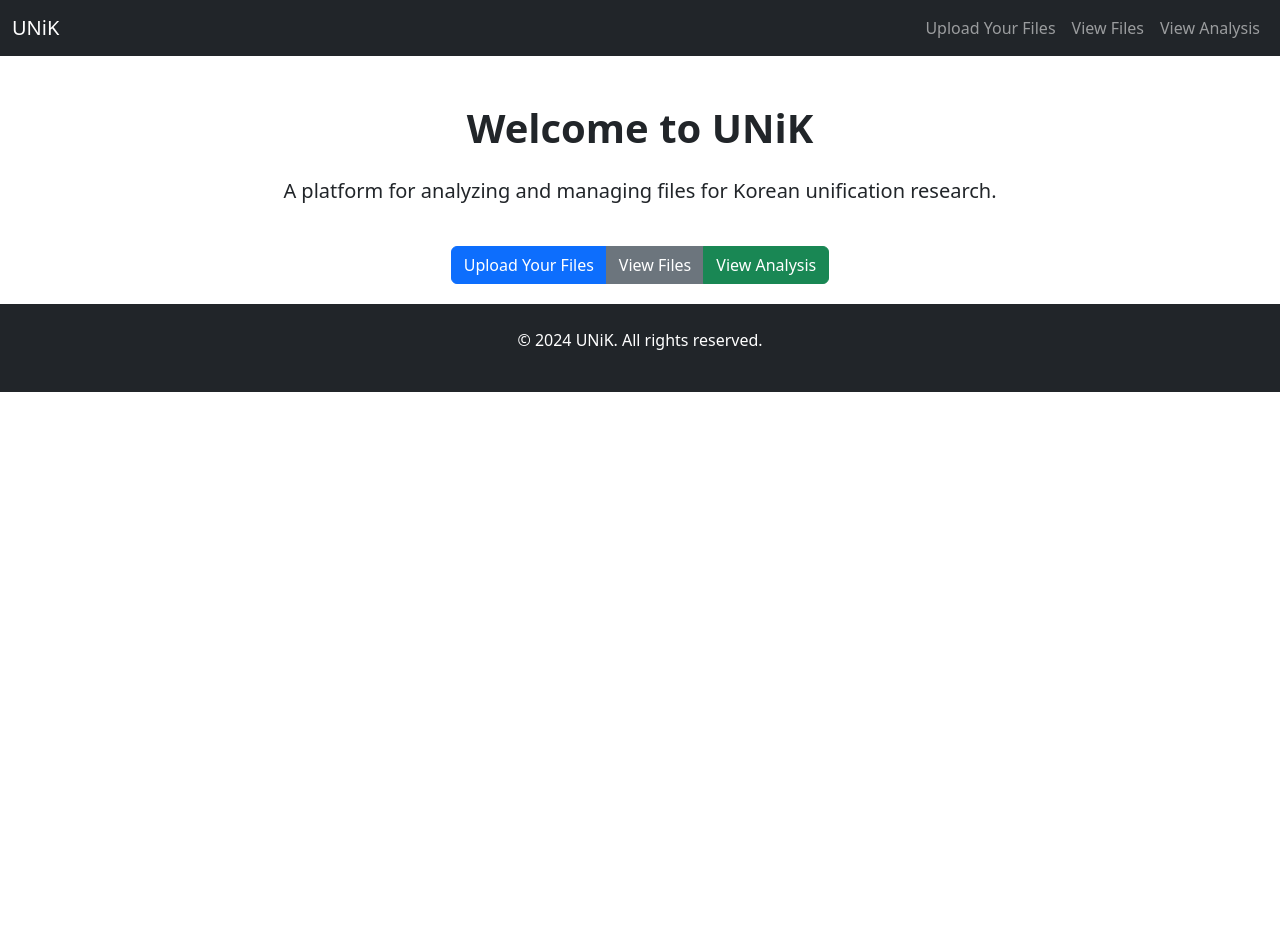
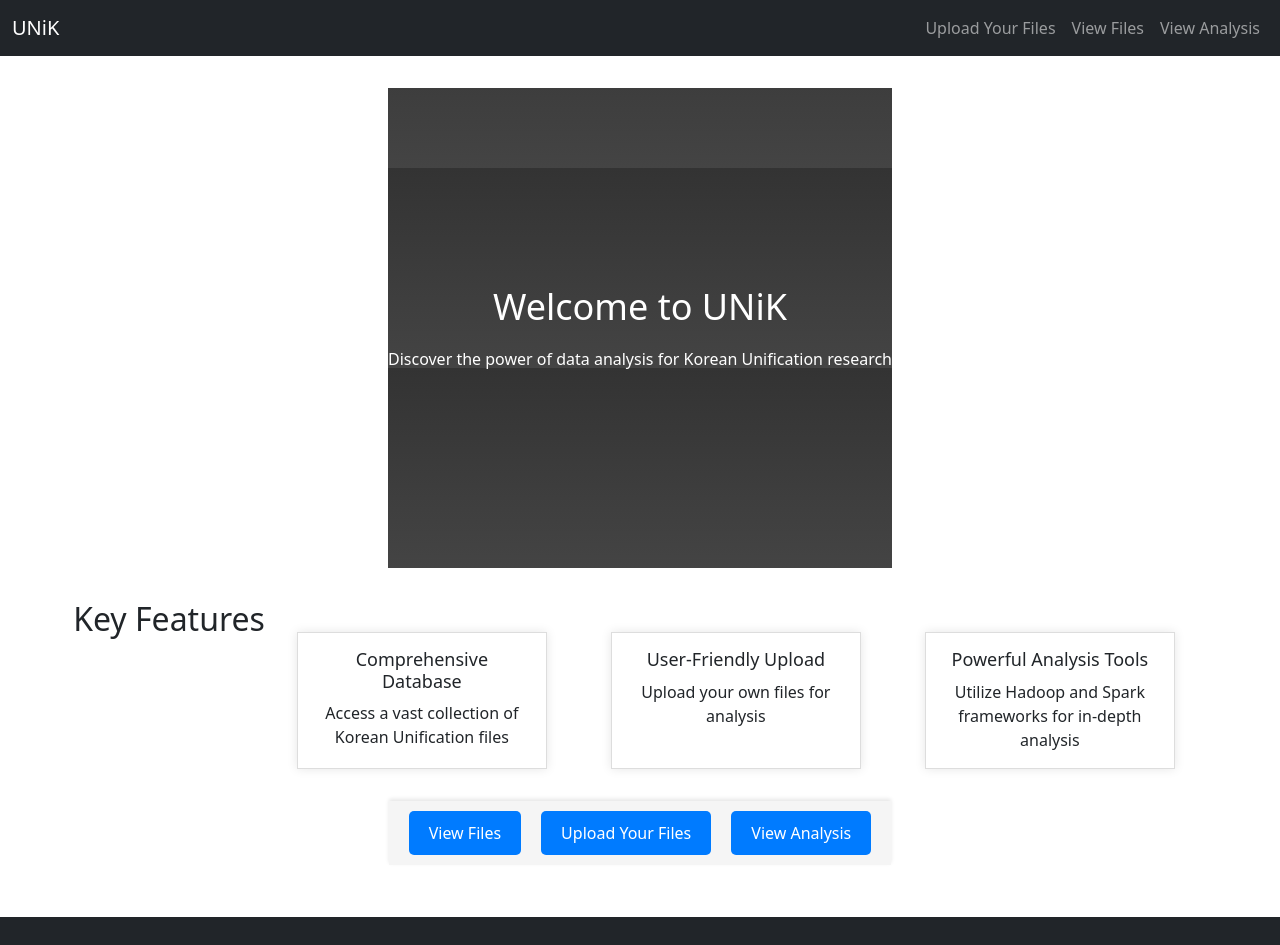
Before and after one commit to SE-UNIK/unik-ui, an Angular app: page / in a window 1280 px wide. Shown: the top 945 px of the page. Before the commit the page ends 800 px from the top, so only its background shows below. Built offline with nearby package versions, Linux system fonts and the light colour scheme.

Commit message:
added homepage more

```diff
--- a/src/app/welcome/welcome.component.css
+++ b/src/app/welcome/welcome.component.css
@@ -1,17 +1,111 @@
-.container {
-  padding: 2rem 0;
+* {
+  box-sizing: border-box;
+  margin: 0;
+  padding: 0;
 }
 
-h1 {
-  font-size: 2.5rem;
-  font-weight: bold;
+body {
+  font-family: Arial, sans-serif;
+  font-size: 16px;
+  line-height: 1.5;
+  color: #333;
+  background-color: #f9f9f9;
+  display: flex;
+  flex-direction: column;
+  min-height: 100vh;
 }
 
-.lead {
-  font-size: 1.25rem;
-  margin-bottom: 20px;
+header {
+  background-color: #333;
+  color: #fff;
+  padding: 1em;
+  text-align: center;
 }
 
-.btn-group {
-  margin-top: 20px;
+header h1 {
+  font-size: 24px;
+  margin-bottom: 0.5em;
 }
+
+main {
+  flex: 1;
+  display: flex;
+  flex-direction: column;
+  align-items: center;
+  padding: 2em;
+}
+
+.hero {
+  background-image: linear-gradient(to bottom, #333, #444);
+  background-size: 100% 200px;
+  background-position: 0% 100%;
+  height: 60vh;
+  display: flex;
+  flex-direction: column;
+  justify-content: center;
+  align-items: center;
+  color: #fff;
+  text-align: center;
+}
+
+.hero h2 {
+  font-size: 36px;
+  margin-bottom: 0.5em;
+}
+
+.features {
+  display: flex;
+  flex-wrap: wrap;
+  justify-content: center;
+  margin-top: 2em;
+}
+
+.feature {
+  margin: 2em;
+  width: 250px;
+  background-color: #fff;
+  padding: 1em;
+  border: 1px solid #ddd;
+  box-shadow: 0 0 10px rgba(0, 0, 0, 0.1);
+  text-align: center;
+}
+
+.feature i {
+  font-size: 36px;
+  margin-bottom: 0.5em;
+}
+
+.feature h3 {
+  font-size: 18px;
+  margin-bottom: 0.5em;
+}
+
+.button-container {
+  display: flex;
+  justify-content: center;
+  padding: 10px;
+  background-color: #f5f5f5;
+  box-shadow: 0 -2px 4px rgba(0, 0, 0, 0.1);
+  margin-top: auto; /* Ensure it pushes the footer to the bottom */
+}
+
+.button {
+  margin: 0 10px;
+  padding: 10px 20px;
+  border: none;
+  border-radius: 5px;
+  background-color: #007bff;
+  color: #fff;
+  font-size: 16px;
+  cursor: pointer;
+  transition: background-color 0.3s ease;
+}
+
+.button:hover {
+  background-color: #0056b3;
+}
+
+.footer {
+  flex-shrink: 0;
+  width: 100%;
+}
--- a/src/app/welcome/welcome.component.html
+++ b/src/app/welcome/welcome.component.html
@@ -1,9 +1,30 @@
-<div class="text-center mt-5">
-  <h1 class="mb-4">Welcome to UNiK</h1>
-  <p class="lead">A platform for analyzing and managing files for Korean unification research.</p>
-  <div class="btn-group">
-    <button routerLink="/upload-files" class="btn btn-primary">Upload Your Files</button>
-    <button routerLink="/view-files" class="btn btn-secondary">View Files</button>
-    <button routerLink="/select-analysis" class="btn btn-success">View Analysis</button>
+<main>
+  <section class="hero">
+    <h2>Welcome to UNiK</h2>
+    <p>Discover the power of data analysis for Korean Unification research</p>
+  </section>
+  <section class="features">
+    <h2>Key Features</h2>
+    <div class="feature">
+      <i class="fas fa-database"></i>
+      <h3>Comprehensive Database</h3>
+      <p>Access a vast collection of Korean Unification files</p>
+    </div>
+    <div class="feature">
+      <i class="fas fa-upload"></i>
+      <h3>User-Friendly Upload</h3>
+      <p>Upload your own files for analysis</p>
+    </div>
+    <div class="feature">
+      <i class="fas fa-chart-bar"></i>
+      <h3>Powerful Analysis Tools</h3>
+      <p>Utilize Hadoop and Spark frameworks for in-depth analysis</p>
+    </div>
+  </section>
+
+  <div class="button-container">
+    <button class="button" routerLink="/view-files">View Files</button>
+    <button class="button" routerLink="/upload-files">Upload Your Files</button>
+    <button class="button" routerLink="/select-analysis">View Analysis</button>
   </div>
-</div>
+</main>
```
